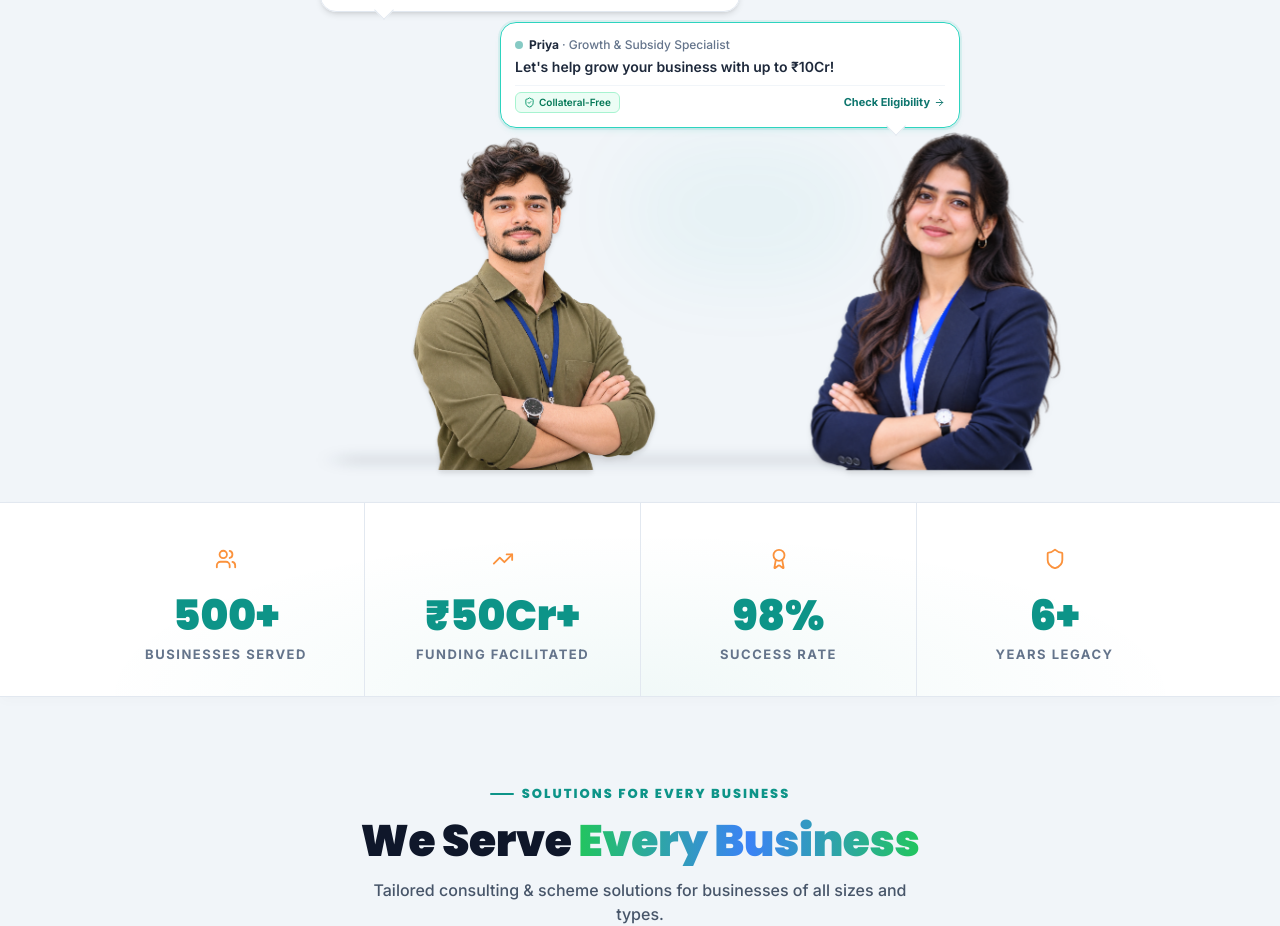
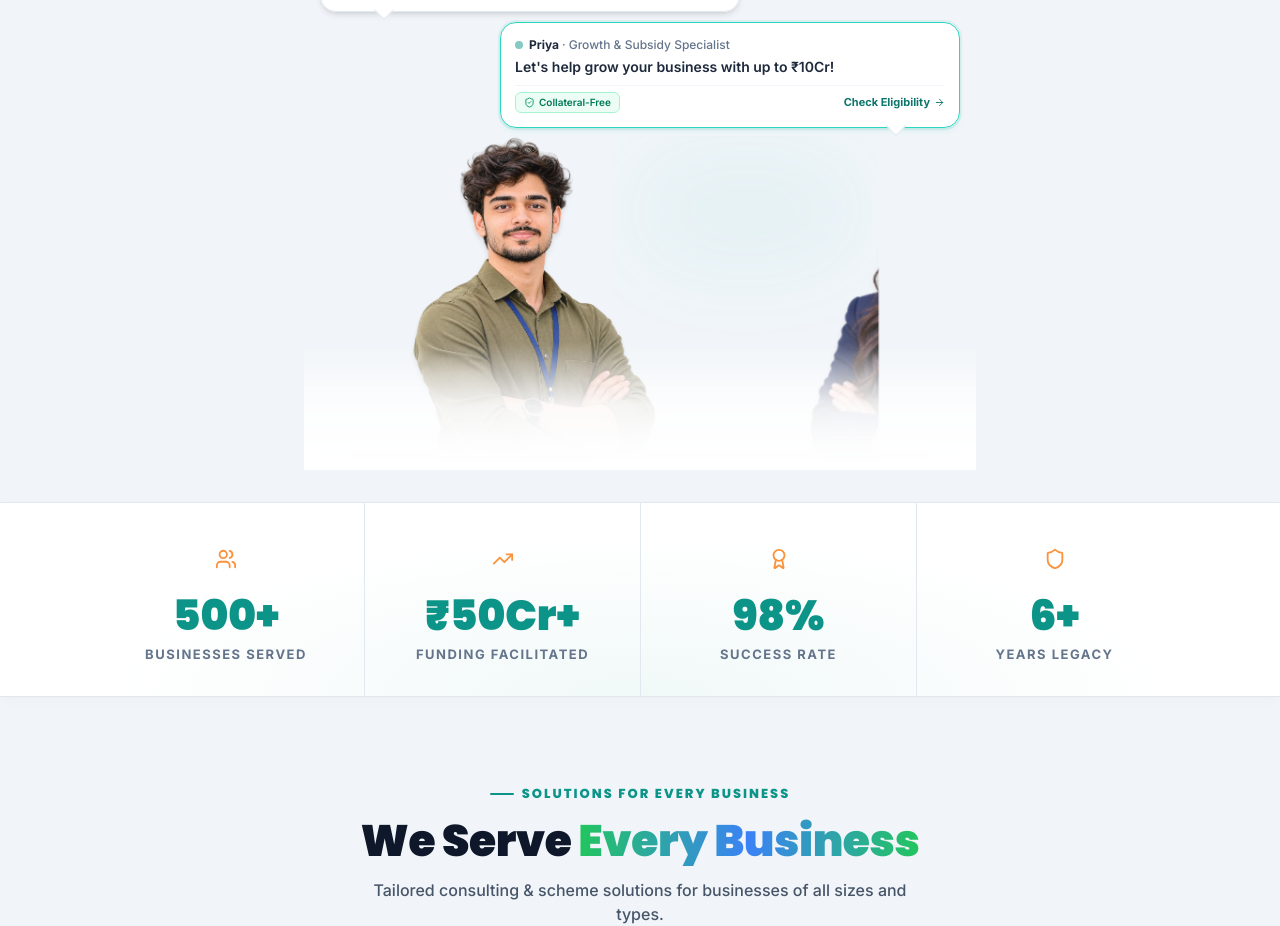
Before and after one commit to pushpavanhouseofbullventures-ship-it/arthovista, a React (Vite) app: page / in a window 1280 px wide. Shown: the part 951-1877 px from the top of the page. Built offline with nearby package versions, Linux system fonts and the light colour scheme.

Commit message:
Add soft gradient fade and blur at bottom of advisors matching reference

```diff
--- a/src/components/MarketingConversation.jsx
+++ b/src/components/MarketingConversation.jsx
@@ -280,10 +280,10 @@ export default function MarketingConversation({ className = "" }) {
         )}
       </div>
 
-      {/* ── GENUINE ADVISORS (NO FAKE EYELID OVERLAYS, NO MOUTH BLOB OVERLAYS) ── */}
+      {/* ── GENUINE ADVISORS (WITH ENEGO-STYLE SOFT BOTTOM GRADIENT BLUR) ── */}
       <div
         onClick={handleCtaClick}
-        className="cursor-pointer relative flex items-end justify-center w-full px-2 pt-0 pb-0 -mt-1 group"
+        className="cursor-pointer relative flex items-end justify-center w-full px-2 pt-0 pb-0 -mt-1 group overflow-hidden"
         title="Click to consult with Aman & Priya"
       >
         {/* Soft Ambient Floor Shadow */}
@@ -293,6 +293,10 @@ export default function MarketingConversation({ className = "" }) {
         <div
           className={`relative w-[48%] sm:w-[50%] max-w-[220px] sm:max-w-[260px] flex-shrink-0 transition-transform duration-300 origin-bottom ${isBoyActiveSpeaker ? "scale-[1.02]" : "opacity-95 hover:opacity-100"
             }`}
+          style={{
+            maskImage: "linear-gradient(to bottom, rgba(0,0,0,1) 45%, rgba(0,0,0,0.8) 65%, rgba(0,0,0,0.2) 88%, rgba(0,0,0,0) 100%)",
+            WebkitMaskImage: "linear-gradient(to bottom, rgba(0,0,0,1) 45%, rgba(0,0,0,0.8) 65%, rgba(0,0,0,0.2) 88%, rgba(0,0,0,0) 100%)",
+          }}
         >
           {/* Subtle Ambient Halo when speaking */}
           {isBoyActiveSpeaker && (
@@ -321,6 +325,10 @@ export default function MarketingConversation({ className = "" }) {
         <div
           className={`relative w-[48%] sm:w-[50%] max-w-[220px] sm:max-w-[260px] flex-shrink-0 -ml-8 sm:-ml-12 transition-transform duration-300 origin-bottom ${isGirlActiveSpeaker ? "scale-[1.02]" : "opacity-95 hover:opacity-100"
             }`}
+          style={{
+            maskImage: "linear-gradient(to bottom, rgba(0,0,0,1) 45%, rgba(0,0,0,0.8) 65%, rgba(0,0,0,0.2) 88%, rgba(0,0,0,0) 100%)",
+            WebkitMaskImage: "linear-gradient(to bottom, rgba(0,0,0,1) 45%, rgba(0,0,0,0.8) 65%, rgba(0,0,0,0.2) 88%, rgba(0,0,0,0) 100%)",
+          }}
         >
           {/* Subtle Ambient Halo when speaking */}
           {isGirlActiveSpeaker && (
@@ -344,6 +352,9 @@ export default function MarketingConversation({ className = "" }) {
             />
           </picture>
         </div>
+
+        {/* Bottom Soft Gradient Fade & Blur Overlay (Matches enego.co.in) */}
+        <div className="absolute inset-x-0 bottom-0 h-24 sm:h-32 pointer-events-none bg-gradient-to-t from-white via-white/80 to-transparent z-10" />
       </div>
     </div>
   );
```
